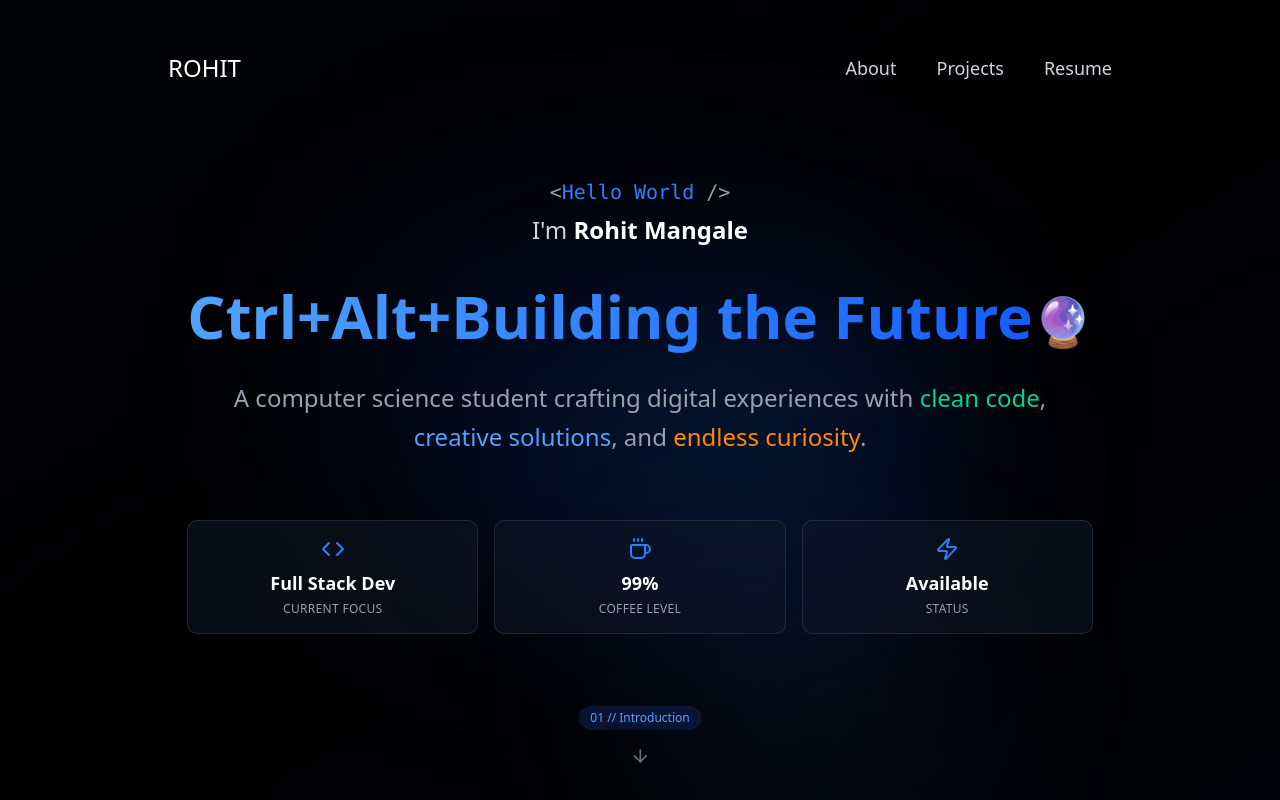
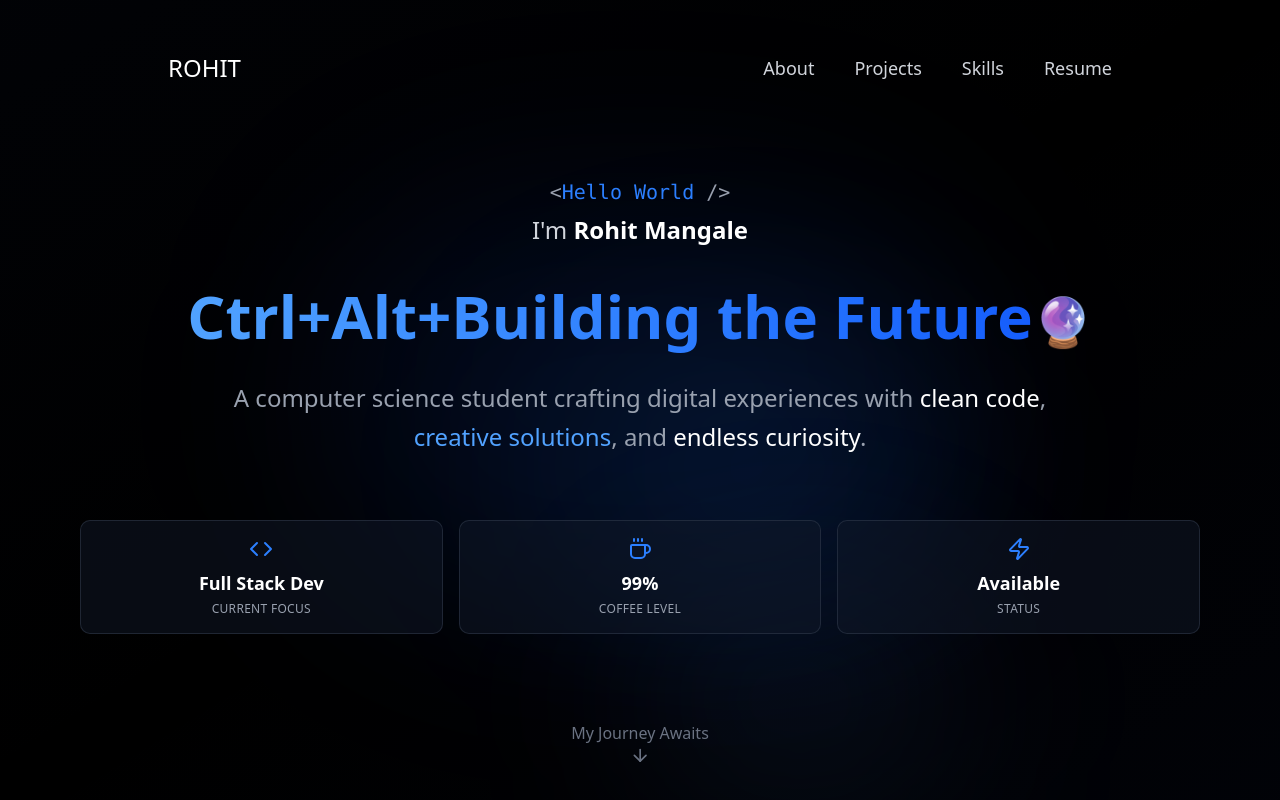
Before and after one commit to RohitMangale/Portfolio25, a React (Vite) app: page / in a window 1280 px wide. Shown: the top 800 px of the page. Built offline with nearby package versions, Linux system fonts and the light colour scheme; a web font is replaced by a local one.

Commit message:
basic changes

```diff
--- a/src/Projects.jsx
+++ b/src/Projects.jsx
@@ -18,16 +18,16 @@ export default function Projects() {
   const y3 = useTransform(scrollYProgress, [0, 1], [200, 0]);
 
   return (
-    <main ref={containerRef} className=" min-h-screen py-20 px-6 relative">
+    <main ref={containerRef} className=" min-h-screen py-20 px-6 relative w-7xl mx-auto">
       <section id="work" className="py-24  relative">
         <div className="absolute inset-0 bg-[radial-gradient(ellipse_at_top,_var(--tw-gradient-stops))] from-blue-900/10 via-transparent to-transparent opacity-40"></div>
 
         <div className="container mx-auto mb-5 px-4 md:px-6 relative z-10">
           <div className="flex flex-col md:flex-row justify-between items-start mb-16">
             <div>
-              <div className="inline-block px-3 py-1 rounded-full bg-blue-900/30 text-blue-400 text-xs font-medium mb-4">
+              {/* <div className="inline-block px-3 py-1 rounded-full bg-blue-900/30 text-blue-400 text-xs font-medium mb-4">
                 04 // Projects
-              </div>
+              </div> */}
               <h2 className=" headingText">
                 <span className=" headingSpan">
                   Turning ideas
@@ -47,7 +47,7 @@ export default function Projects() {
       </section>
 
       {/* Animated Elements - Left */}
-      <div className="absolute left-0 top-20 h-full w-24 md:w-32 lg:w-48 pointer-events-none">
+      {/* <div className="absolute left-0 top-20 h-full w-24 md:w-32 lg:w-48 pointer-events-none">
         <div className="absolute top-[15%] left-6 md:left-10 opacity-20 animate-pulse">
           <SparklesIcon size={32} className="text-blue-500" />
         </div>
@@ -55,10 +55,10 @@ export default function Projects() {
           <Code2Icon size={48} className="text-blue-400 glow" />
         </div>
         <div className="h-full w-full bg-gradient-to-r from-blue-900/10 to-transparent" />
-      </div>
+      </div> */}
 
       {/* Animated Elements - Right */}
-      <div className="absolute right-0 top-20 h-full w-24 md:w-32 lg:w-48 pointer-events-none">
+      {/* <div className="absolute right-0 top-20 h-full w-24 md:w-32 lg:w-48 pointer-events-none">
         <div className="absolute top-[45%] right-8 md:right-12 opacity-20 animate-pulse">
           <LayersIcon size={38} className="text-blue-500 glow" />
         </div>
@@ -66,7 +66,7 @@ export default function Projects() {
           <AtomIcon size={32} className="text-blue-400 glow" />
         </div>
         <div className="h-full w-full bg-gradient-to-l from-blue-900/10 to-transparent" />
-      </div>
+      </div> */}
 
       {/* Projects Section */}
       <div className="max-w-4xl mx-auto space-y-24 relative z-10">
--- a/src/components/AboutMeContainer.jsx
+++ b/src/components/AboutMeContainer.jsx
@@ -9,9 +9,9 @@ const AboutMeContainer = () => {
     <div className="min-h-screen text-foreground px-4 md:px-6 lg:px-8 py-16">
 
       <div className="max-w-[1060px] mx-auto">
-      <div className="inline-block px-3 py-1 rounded-full bg-blue-900/30 text-blue-400 text-xs font-medium mb-4">
+      {/* <div className="inline-block px-3 py-1 rounded-full bg-blue-900/30 text-blue-400 text-xs font-medium mb-4">
                 02 // About
-              </div>
+              </div> */}
         <Hero />
         <div className="mt-16 space-y-5">
           <Education />
--- a/src/components/LandingPage.jsx
+++ b/src/components/LandingPage.jsx
@@ -50,8 +50,8 @@ export default function LandingPage() {
       </div>
 
       {/* Content */}
-      <section className="relative flex flex-col justify-center items-center min-h-[calc(100vh-100px)] px-4 text-center z-10">
-        <motion.div style={{ opacity, scale, y }} className="space-y-8 max-w-5xl">
+      <section className="relative flex flex-col justify-center items-center min-h-[calc(100vh-100px)] w-6xl mx-auto px-4 text-center z-10">
+        <motion.div style={{ opacity, scale, y }} className="space-y-8 w-full">
           <motion.div
             initial={{ opacity: 0, y: 20 }}
             animate={{ opacity: 1, y: 0 }}
@@ -90,9 +90,9 @@ export default function LandingPage() {
             className="text-xl md:text-2xl text-gray-400 leading-relaxed"
           >
             A computer science student crafting digital experiences with{" "}
-            <span className="text-emerald-400">clean code</span>,{" "} <br />
+            <span className="text-white">clean code</span>,{" "} <br />
             <span className="text-blue-400">creative solutions</span>, and{" "}
-            <span className="text-orange-400">endless curiosity</span>.
+            <span className="text-white">endless curiosity</span>.
           </motion.p>
 
           <motion.div
@@ -108,9 +108,9 @@ export default function LandingPage() {
                 animate={{ opacity: 1, y: 0 }}
                 transition={{ duration: 0.5, delay: 0.5 + index * 0.1 }}
                 whileHover={{ scale: 1.05 }}
-                className="bg-gray-900/50 backdrop-blur-sm border border-gray-700/50 rounded-lg p-4 text-center group hover:border-emerald-500/50 transition-all"
+                className="bg-gray-900/50 backdrop-blur-sm border  border-gray-700/50 rounded-lg p-4 text-center group hover:border-gray-500/50 transition-all"
               >
-                <stat.icon className="h-6 w-6 mx-auto mb-2 text-blue-500 group-hover:text-emerald-300" />
+                <stat.icon className="h-6 w-6 mx-auto mb-2 text-blue-500 group-hover:text-gray-500" />
                 <div className="text-lg font-bold text-white mb-1">{stat.value}</div>
                 <div className="text-xs text-gray-400 uppercase tracking-wide">{stat.label}</div>
               </motion.div>
@@ -131,10 +131,11 @@ export default function LandingPage() {
             className="flex flex-col items-center space-y-2 text-gray-500"
 
           >
-            <div className="inline-block px-3 py-1 rounded-full bg-blue-900/30 text-blue-400 text-xs font-medium mb-4">
+            {/* <div className="inline-block px-3 py-1 rounded-full bg-blue-900/30 text-blue-400 text-xs font-medium mb-4">
                 01 // Introduction
-              </div>
+              </div> */}
             {/* <span className="text-sm font-mono">scroll.down()</span> */}
+            My Journey Awaits
             <ArrowDown className="h-5 w-5" />
           </motion.div>
         </motion.div>
--- a/src/components/Navbar.jsx
+++ b/src/components/Navbar.jsx
@@ -43,6 +43,7 @@ export default function Navbar() {
         >
           <div className={` cursor-pointer  ${isScrolled ? " hidden" : "visible"}`}  >About</div>
           <div className={` cursor-pointer ${isScrolled ? " hidden" : "visible"}`}  >Projects</div>
+          <div className={` cursor-pointer ${isScrolled ? " hidden" : "visible"}`}  >Skills</div>
           <div className={` cursor-pointer ${isScrolled ? " hidden" : "visible"}`}  >Resume</div>
         </div>
 
--- a/src/components/Skills.jsx
+++ b/src/components/Skills.jsx
@@ -7,7 +7,7 @@ const skillCategories = [
     id: "frontend",
     title: "Frontend",
     icon: Palette,
-    color: "emerald",
+    color: "blue",
     description: "Crafting beautiful user interfaces",
     skills: [
       { name: "React", level: 90, experience: "2 years", hot: true },
@@ -37,7 +37,7 @@ const skillCategories = [
     id: "tools",
     title: "Tools & DevOps",
     icon: Wrench,
-    color: "orange",
+    color: "blue",
     description: "Streamlining development workflows",
     skills: [
       { name: "Git", level: 90, experience: "2 years", hot: false },
@@ -89,13 +89,16 @@ export default function Skills() {
           transition={{ duration: 0.6 }}
           viewport={{ once: true }}
           className="text-center mb-16"
+
         >
-          <h2 className="text-4xl md:text-6xl font-bold bg-gradient-to-r from-emerald-400 to-blue-500 bg-clip-text text-transparent mb-4">
-            Tech Arsenal
+          {/* <div className="inline-block px-3 py-1 rounded-full bg-blue-900/30 text-blue-400 text-xs font-medium mb-4">
+                03 // Skills
+              </div> */}
+          <h2 className="headingText">
+            <span className="headingSpan">Tech </span>
+            Arsenal
           </h2>
-          <p className="text-gray-400 text-lg max-w-2xl mx-auto">
-            A curated collection of technologies I've mastered and tools I use to bring ideas to life
-          </p>
+
         </motion.div>
 
         <motion.div
@@ -115,7 +118,7 @@ export default function Skills() {
                 onClick={() => setActiveCategory(category.id)}
                 whileHover={{ scale: 1.05, y: -2 }}
                 whileTap={{ scale: 0.95 }}
-                className={`relative px-6 py-4 rounded-xl border backdrop-blur-sm transition-all duration-300 ${
+                className={`relative px-6 py-4 cursor-pointer rounded-xl border backdrop-blur-sm transition-all duration-300 ${
                   isActive
                     ? `bg-gradient-to-r ${colors.bg} ${colors.border} ${colors.text} shadow-lg ${colors.glow}`
                     : "bg-gray-900/50 border-gray-700/50 text-gray-400 hover:border-gray-600/50"
@@ -254,7 +257,7 @@ export default function Skills() {
               whileInView={{ scale: 1 }}
               transition={{ duration: 0.5, delay: 0.6 }}
               viewport={{ once: true }}
-              className="text-3xl font-bold text-emerald-400 mb-2"
+              className="text-3xl font-bold text-white mb-2"
             >
               18+
             </motion.div>
@@ -267,7 +270,7 @@ export default function Skills() {
               whileInView={{ scale: 1 }}
               transition={{ duration: 0.5, delay: 0.7 }}
               viewport={{ once: true }}
-              className="text-3xl font-bold text-blue-400 mb-2"
+              className="text-3xl font-bold text-white mb-2"
             >
               2+
             </motion.div>
@@ -280,7 +283,7 @@ export default function Skills() {
               whileInView={{ scale: 1 }}
               transition={{ duration: 0.5, delay: 0.8 }}
               viewport={{ once: true }}
-              className="text-3xl font-bold text-orange-400 mb-2"
+              className="text-3xl font-bold text-white mb-2"
             >
               6
             </motion.div>
```
